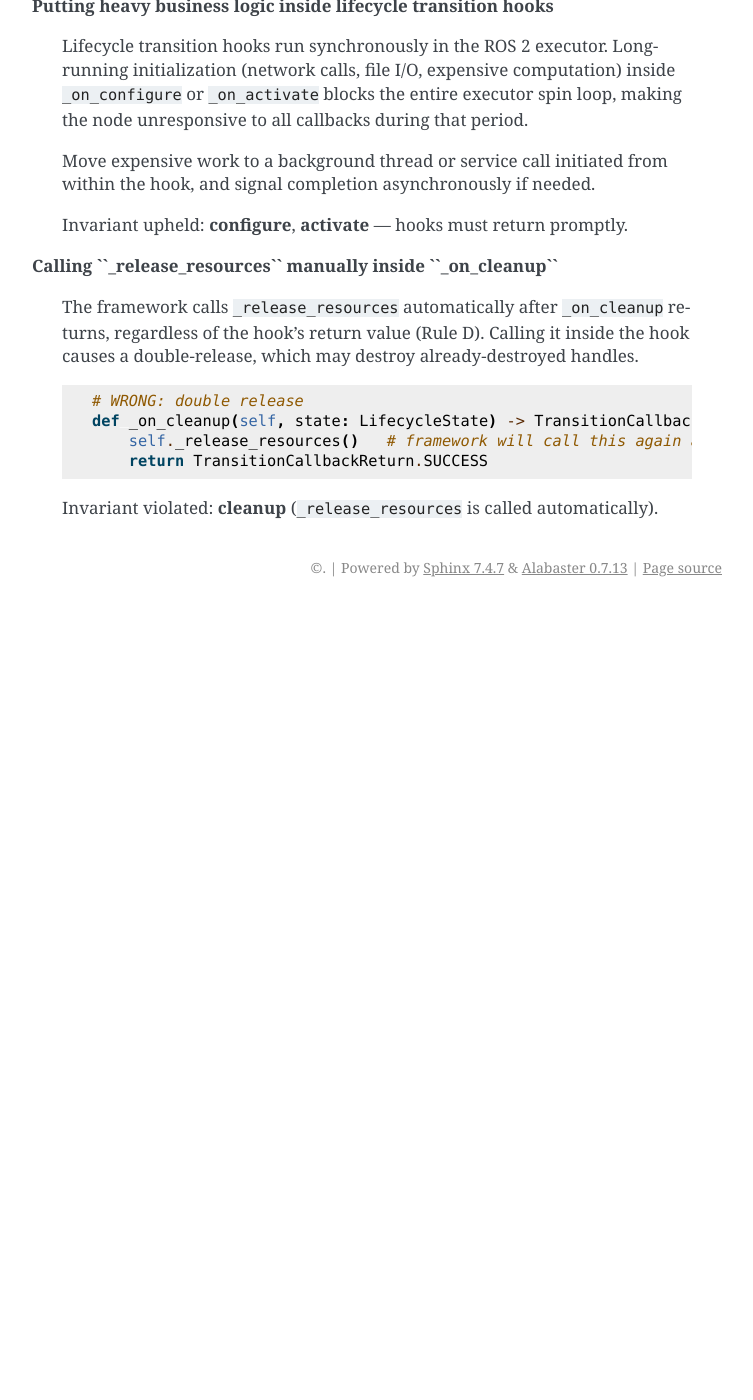
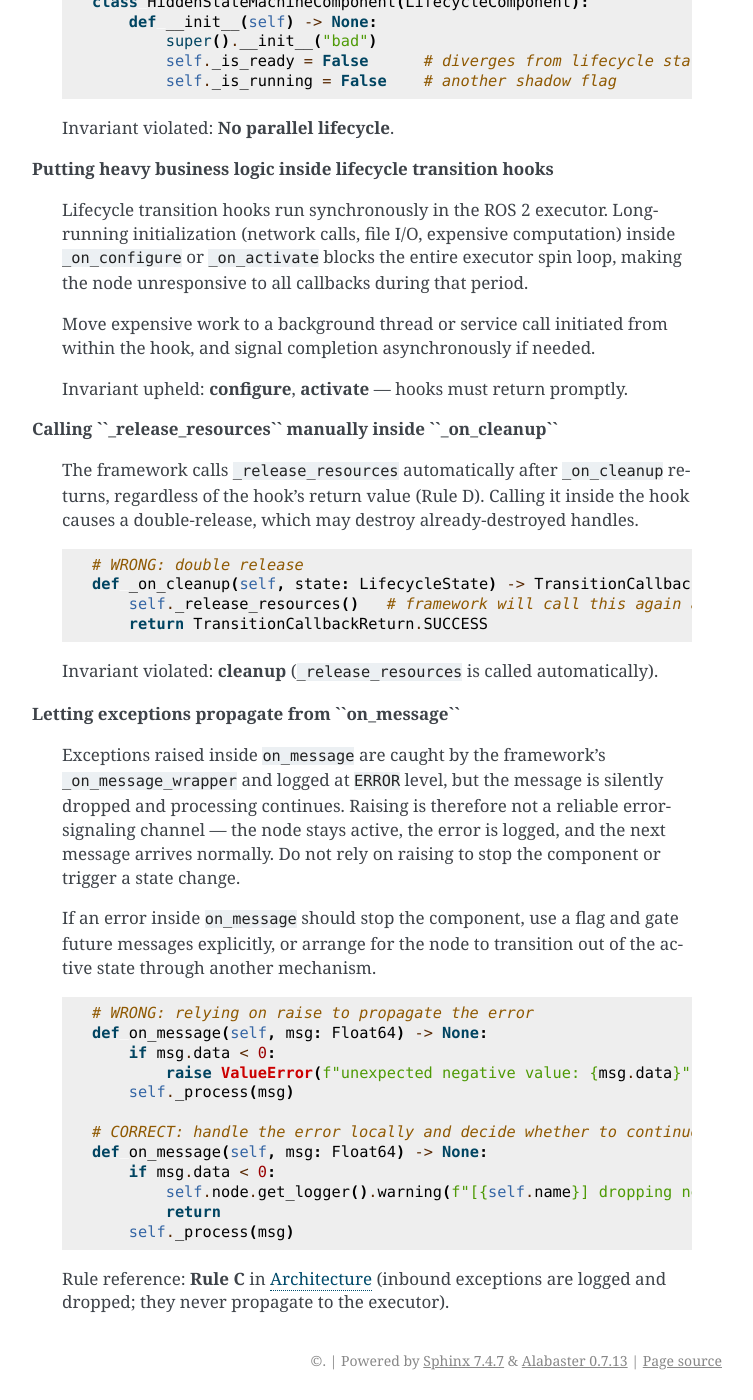
Before and after one commit to apajon/lifecore_ros2, a Sphinx documentation site: the page built from docs/patterns.rst, in a window 1280 px wide and 1400 px high, scrolled down 2503 px. Shown: the whole window, without its empty margins (388-1141 px from the left). Built offline with Sphinx 7.4.7, drawn with Linux system fonts in a browser that asks for light colours; before the commit the page ends 3110 px from its top, so only the background shows below that; some of the changed text lies outside the part shown.

Commit message:
docs(patterns): add super()._on_configure seealso and on_message exception anti-pattern
- Add seealso after the configure pattern snippet pointing to the Member Convention
  table in architecture.rst for the super()._on_configure call contract.
- Add "Letting exceptions propagate from on_message" anti-pattern documenting that
  raising inside on_message is not a reliable error-signaling channel: the framework
  catches, logs at ERROR, drops, and continues. Provides wrong/correct code examples
  and cross-references Rule C in architecture.rst.

```diff
--- a/docs/patterns.rst
+++ b/docs/patterns.rst
@@ -31,6 +31,11 @@
 
   Invariant upheld: **configure** (allocate in configure) and **cleanup** (release in
   ``_release_resources``, called automatically).
+
+  .. seealso::
+
+     :doc:`architecture` — Member Convention table for the ``super()._on_configure`` call
+     contract on ``LifecyclePublisherComponent``.
 
 **Gate runtime behavior with ``is_active`` or ``@when_active``**
 
@@ -140,3 +145,35 @@
           return TransitionCallbackReturn.SUCCESS
 
   Invariant violated: **cleanup** (``_release_resources`` is called automatically).
+
+.. _patterns:on_message-exceptions:
+
+**Letting exceptions propagate from ``on_message``**
+
+  Exceptions raised inside ``on_message`` are caught by the framework's
+  ``_on_message_wrapper`` and logged at ``ERROR`` level, but the message is silently
+  dropped and processing continues. Raising is therefore not a reliable error-signaling
+  channel — the node stays active, the error is logged, and the next message arrives
+  normally. Do not rely on raising to stop the component or trigger a state change.
+
+  If an error inside ``on_message`` should stop the component, use a flag and gate
+  future messages explicitly, or arrange for the node to transition out of the active
+  state through another mechanism.
+
+  .. code-block:: python
+
+      # WRONG: relying on raise to propagate the error
+      def on_message(self, msg: Float64) -> None:
+          if msg.data < 0:
+              raise ValueError(f"unexpected negative value: {msg.data}")
+          self._process(msg)
+
+      # CORRECT: handle the error locally and decide whether to continue
+      def on_message(self, msg: Float64) -> None:
+          if msg.data < 0:
+              self.node.get_logger().warning(f"[{self.name}] dropping negative value: {msg.data}")
+              return
+          self._process(msg)
+
+  Rule reference: **Rule C** in :doc:`architecture` (inbound exceptions are logged and
+  dropped; they never propagate to the executor).
```
